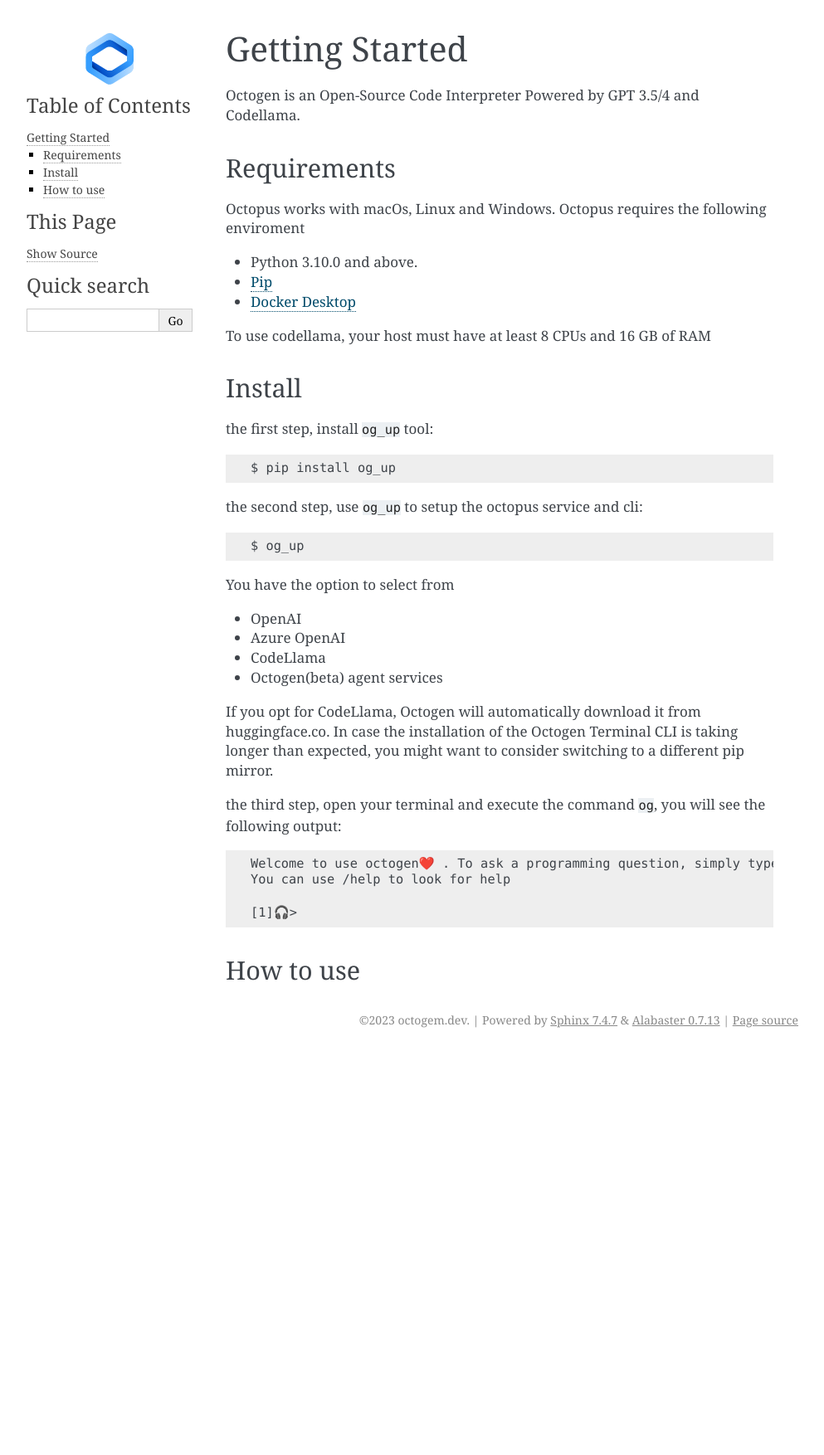
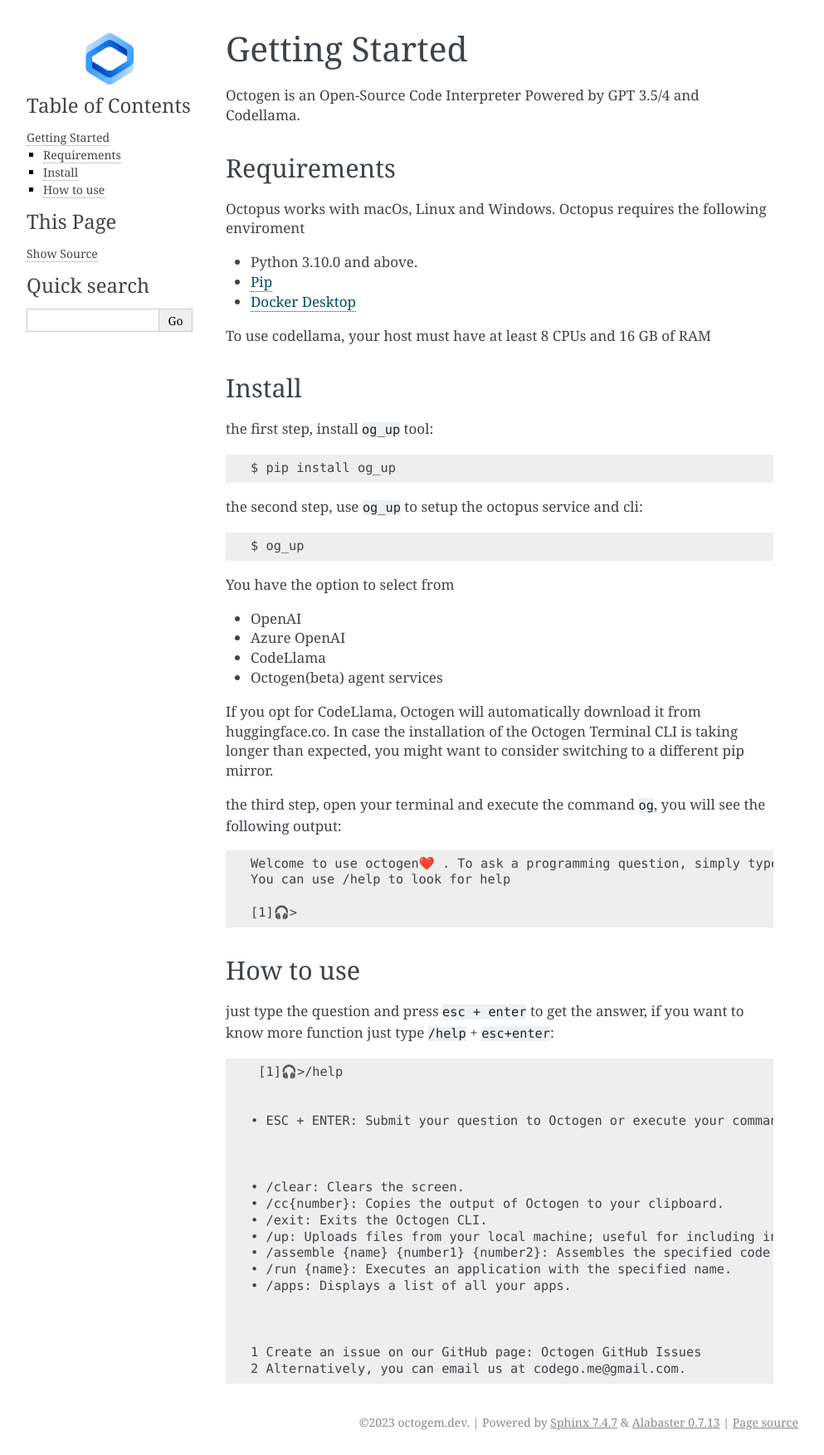
Before and after one commit to dbpunk-labs/octogen, a Sphinx documentation site: the page built from docs/source/getstarted.rst, in a window 1280 px wide. Shown: the whole page at 83% size, without its empty margins (148-1141 px from the left). Built offline with Sphinx 7.4.7, drawn with Linux system fonts in a browser that asks for light colours; before the commit the page ends 1269 px from its top, so only the background shows below that.

Commit message:
feat: add how to use

```diff
--- a/docs/source/getstarted.rst
+++ b/docs/source/getstarted.rst
@@ -47,3 +47,25 @@
 
 How to use
 ----------
+
+just type the question and  press ``esc + enter`` to get the answer, if you want to know more function just type ``/help`` + ``esc+enter``::
+
+   [1]🎧>/help
+                                                                                           Keyboard Shortcut:
+
+  • ESC + ENTER: Submit your question to Octogen or execute your command.
+
+                                                                                               Commands:
+
+  • /clear: Clears the screen.
+  • /cc{number}: Copies the output of Octogen to your clipboard.
+  • /exit: Exits the Octogen CLI.
+  • /up: Uploads files from your local machine; useful for including in your questions.
+  • /assemble {name} {number1} {number2}: Assembles the specified code segments into an application.
+  • /run {name}: Executes an application with the specified name.
+  • /apps: Displays a list of all your apps.
+
+                                                                                               Need Help?
+
+  1 Create an issue on our GitHub page: Octogen GitHub Issues
+  2 Alternatively, you can email us at codego.me@gmail.com.
```
Also changed, not shown: README.md (+0 -1 lines).
